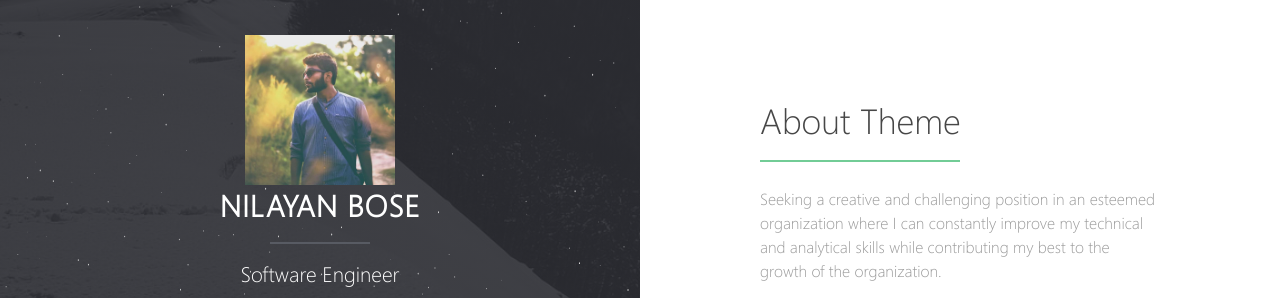
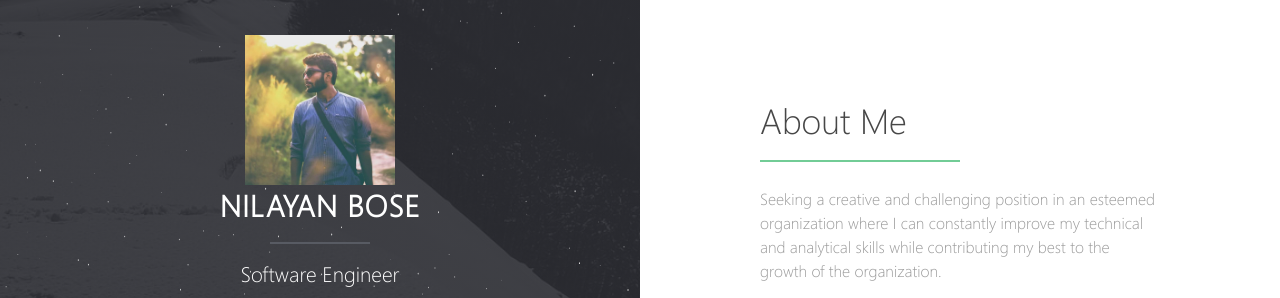
Before and after one commit to NilayanBose/NilayanBose.github.io, a Jekyll site: the page built from index.md, in a window 1280 px wide. Shown: the part 254-552 px from the top of the page. Built offline with Jekyll 4.4.1, drawn with Linux system fonts in a browser that asks for light colours; our own code applies the rules of GitHub Pages for plain Markdown files.

Commit message:
Update index.md

```diff
--- a/index.md
+++ b/index.md
@@ -1,6 +1,6 @@
 ---
 layout: home
 ---
-# About Theme
+# About Me
 
 Seeking a creative and challenging position in an esteemed organization where I can constantly improve my technical and analytical skills while contributing my best to the growth of the organization.
```
